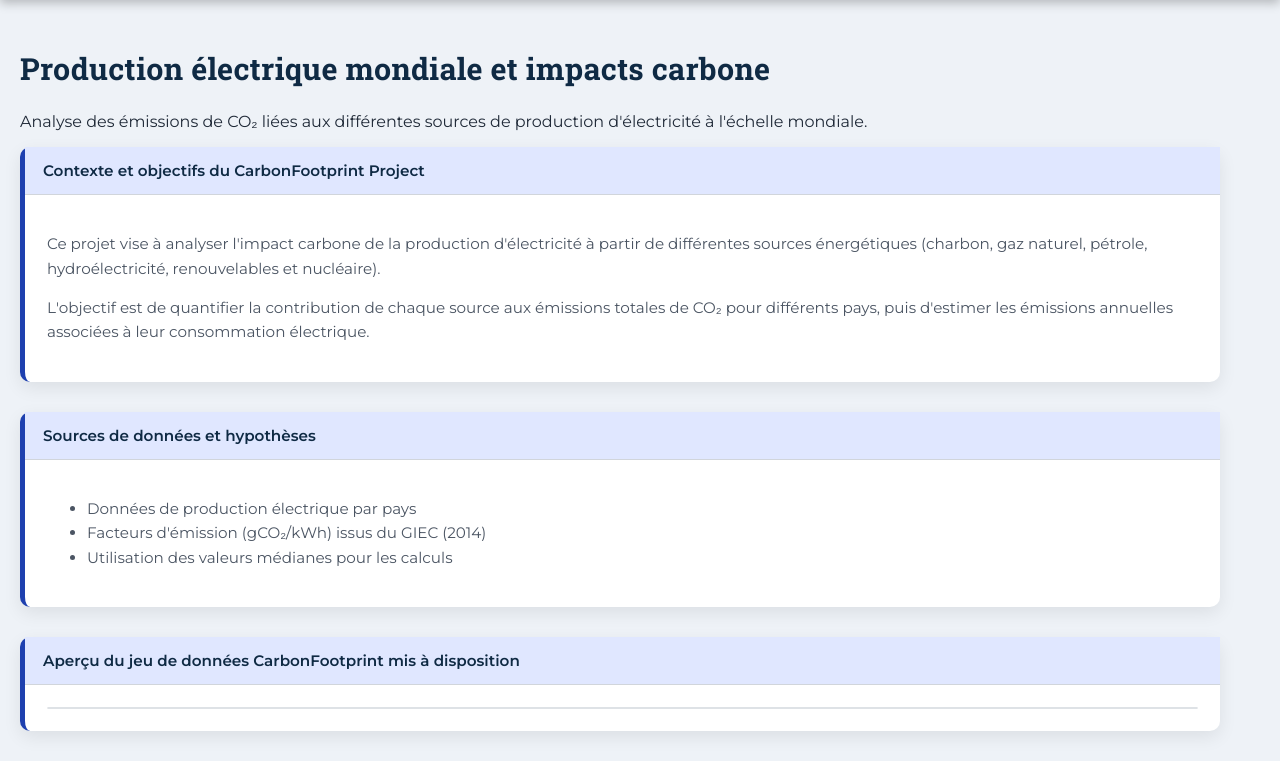
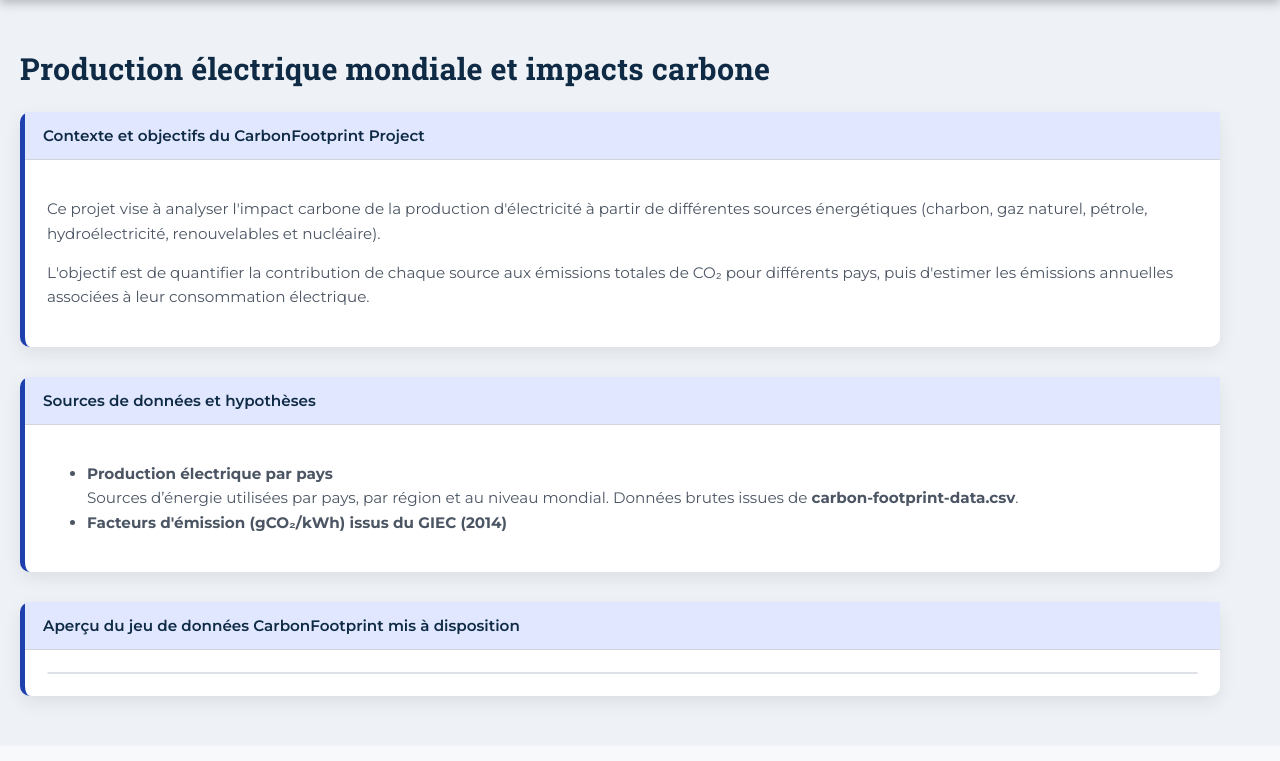
Before and after one commit to Paul-Emmanuel-Buffe/hello-dbms, a Python web app: template big_job_carbonfootprint_project/templates/index.html in a window 1280 px wide. Shown: the part 54-815 px from the top of the page. After the commit the page ends 765 px from the top, so only its background shows below. Run offline with Jinja, Linux system fonts and the light colour scheme; the template is opened without the code that fills it, so the values that code supplies are empty.

```diff
--- a/big_job_carbonfootprint_project/templates/index.html
+++ b/big_job_carbonfootprint_project/templates/index.html
@@ -31,10 +31,6 @@
 
             <!-- Titre principal -->
             <h1>Production électrique mondiale et impacts carbone</h1>
-            <p class="text-muted">
-                Analyse des émissions de CO₂ liées aux différentes sources de production
-                d'électricité à l'échelle mondiale.
-            </p>
 
             <!-- Card : Contexte du projet -->
             <div class="card">
@@ -63,9 +59,11 @@
                 </div>
                 <div class="card-body">
                     <ul>
-                        <li>Données de production électrique par pays</li>
-                        <li>Facteurs d'émission (gCO₂/kWh) issus du GIEC (2014)</li>
-                        <li>Utilisation des valeurs médianes pour les calculs</li>
+                        <li>
+                            <strong>Production électrique par pays</strong><br>
+                            Sources d’énergie utilisées par pays, par région et au niveau mondial. Données brutes issues de <strong>carbon-footprint-data.csv</strong>.
+                        </li>
+                        <li><strong>Facteurs d'émission (gCO₂/kWh) issus du GIEC (2014)</strong></li>
                     </ul>
                 </div>
             </div>
```
Also changed, not shown: big_job_carbonfootprint_project/templates/observations.html (+19 -2 lines).
